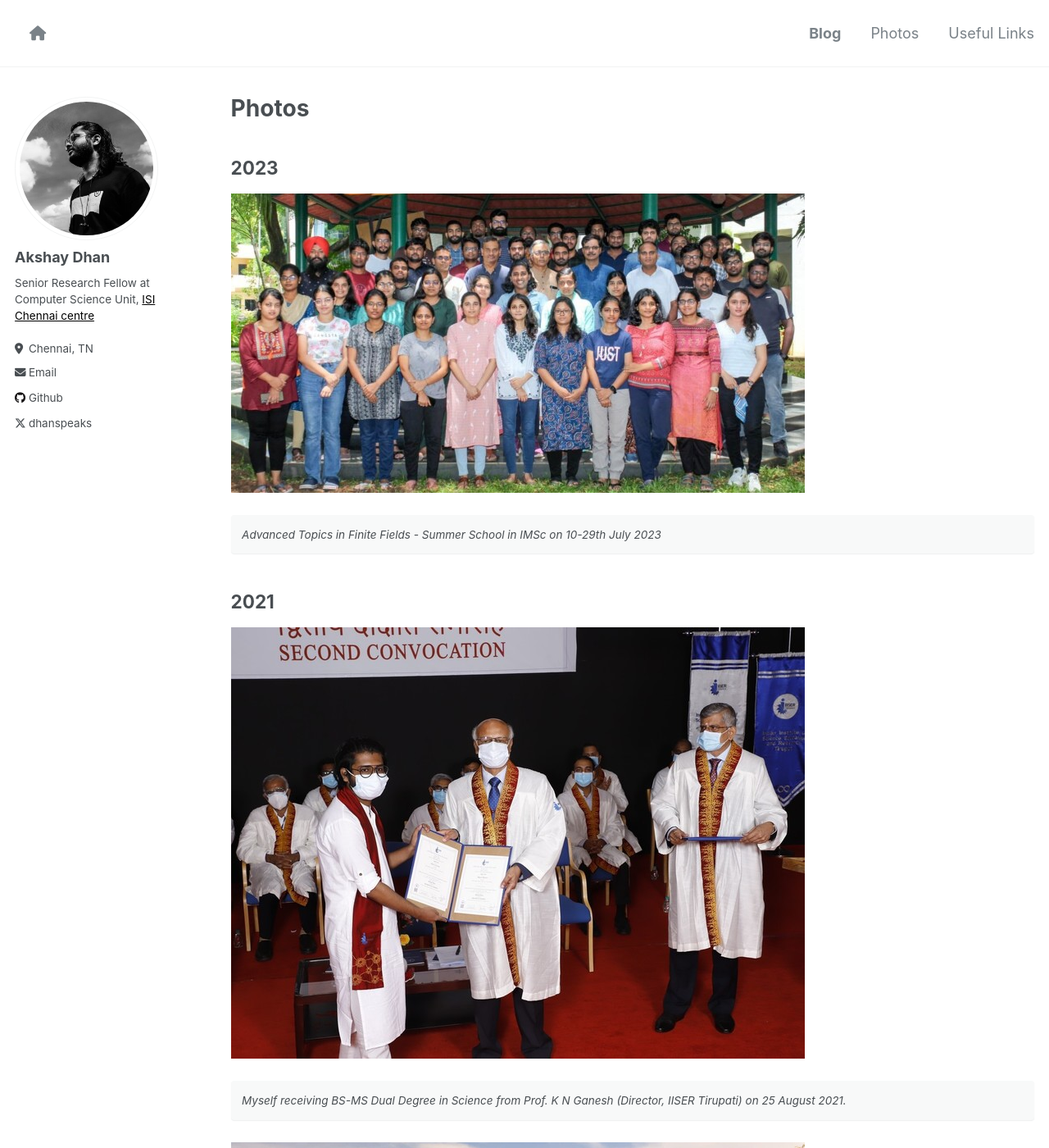
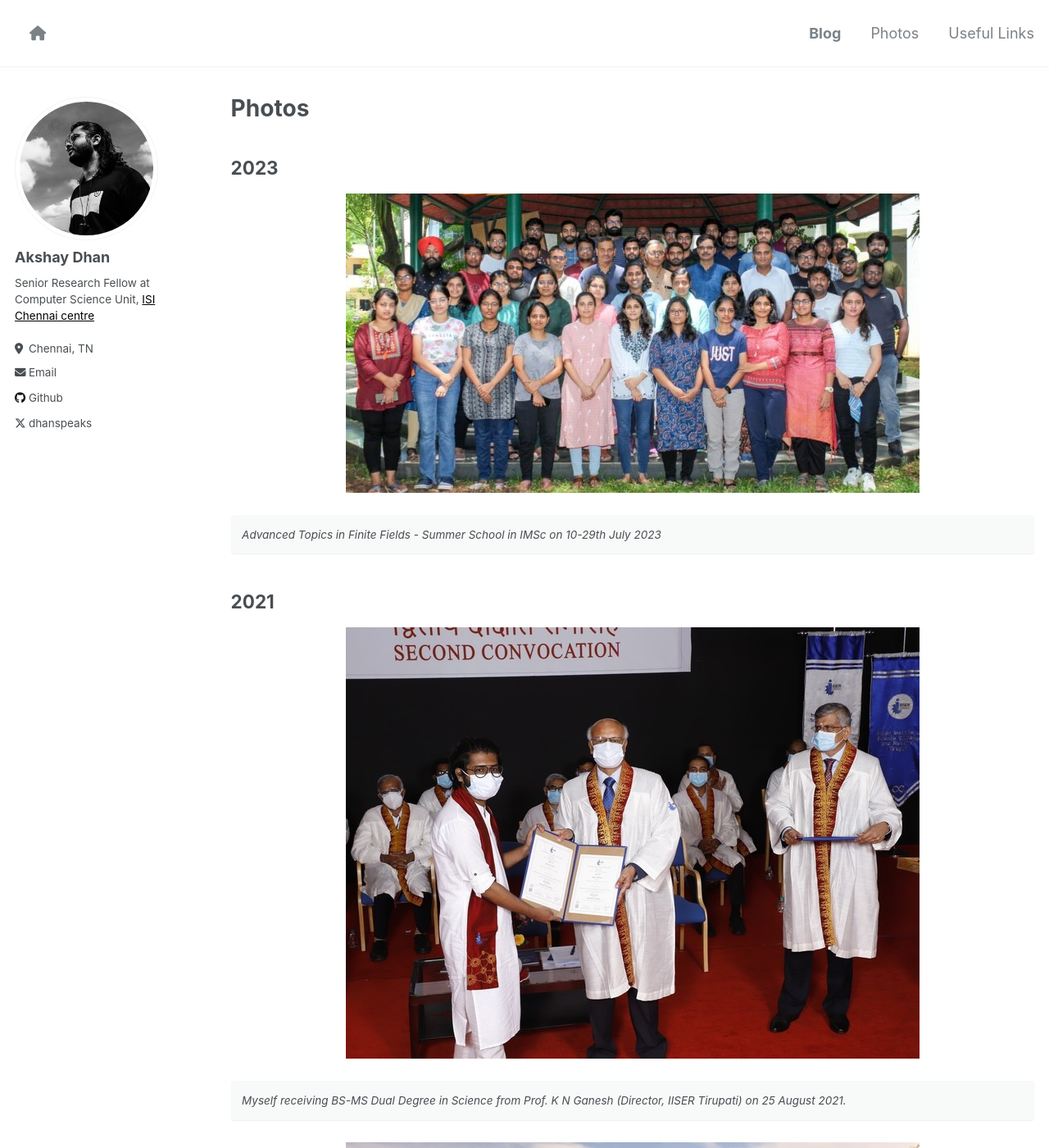
Before and after one commit to dhancodes/dhancodes.github.io, a Jekyll site: the page built from _pages/photos.md, in a window 1280 px wide and 1400 px high. Shown: the whole window at 82% size. Built offline with Jekyll 4.4.1, drawn with Linux system fonts in a browser that asks for light colours.

Commit message:
🎨 fixing the centralize in photos

```diff
--- a/_sass/_page.scss
+++ b/_sass/_page.scss
@@ -399,3 +399,8 @@
   font-size: $type-size-6;
   text-transform: uppercase;
 }
+
+.center-image {
+  display: block;
+  margin: 0 auto;
+}
```
